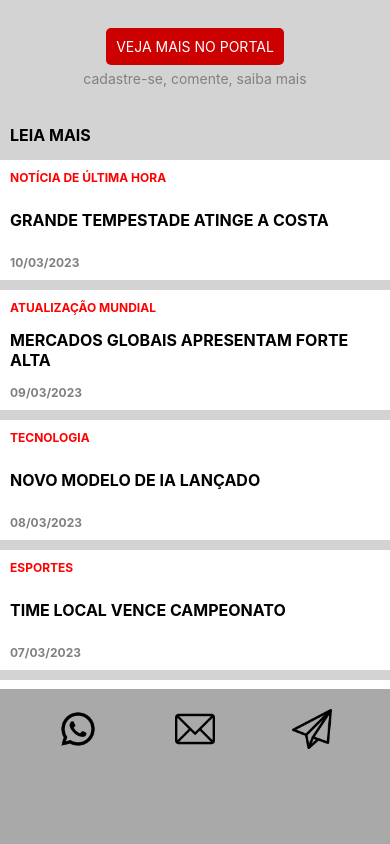
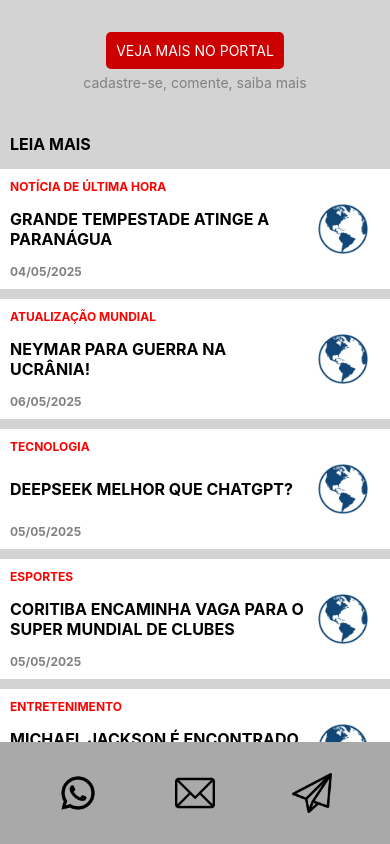
Before and after one commit to csvbandeira/programacao-mobile, a React Native app in the folder myApp/: screen / in a window 390 px wide. Built offline with nearby package versions, Linux system fonts and the light colour scheme.

Commit message:
fundamentos II - desafio 06 com correções

```diff
--- a/myApp/src/components/Body.js
+++ b/myApp/src/components/Body.js
@@ -7,28 +7,28 @@ const Body = () => {
 	const notices = [
 		{
 			title: "NOTÍCIA DE ÚLTIMA HORA",
-			news: "Grande tempestade atinge a costa",
-			date: "10/03/2023",
+			news: "Grande tempestade atinge a Paranágua",
+			date: "04/05/2025",
 		},
 		{
 			title: "ATUALIZAÇÃO MUNDIAL",
-			news: "Mercados globais apresentam forte alta",
-			date: "09/03/2023",
+			news: "Neymar para guerra na Ucrânia!",
+			date: "06/05/2025",
 		},
 		{
 			title: "TECNOLOGIA",
-			news: "Novo modelo de IA lançado",
-			date: "08/03/2023",
+			news: "DeepSeek melhor que ChatGPT?",
+			date: "05/05/2025",
 		},
 		{
 			title: "ESPORTES",
-			news: "Time local vence campeonato",
-			date: "07/03/2023",
+			news: "Coritiba encaminha vaga para o Super Mundial de Clubes",
+			date: "05/05/2025",
 		},
 		{
 			title: "ENTRETENIMENTO",
-			news: "Ator famoso anuncia novo filme",
-			date: "06/03/2023",
+			news: "Michael Jackson é encontrado em Xique-Xique, na Bahia",
+			date: "05/05/2025",
 		},
 	];
 
--- a/myApp/src/components/Card.js
+++ b/myApp/src/components/Card.js
@@ -1,13 +1,38 @@
-import { View, Text } from "react-native";
+import { View, Text, Image } from "react-native";
 
 import Style from "../styles/style";
 
 const Card = ({ title, news, date }) => {
 	return (
 		<View id="body" style={Style.card}>
-			<Text style={Style.title}>{title}</Text>
-			<Text style={Style.notice}>{news.toUpperCase()}</Text>
-			<Text style={Style.date}>{date}</Text>
+			<View
+				style={{
+					height: "100%",
+					width: "80%",
+					backgroundColor: "white",
+					display: "flex",
+					flexDirection: "column",
+					justifyContent: "space-between",
+					marginVertical: 5,
+				}}
+			>
+				<Text style={Style.title}>{title}</Text>
+				<Text style={Style.notice}>{news.toUpperCase()}</Text>
+				<Text style={Style.date}>{date}</Text>
+			</View>
+			<View
+				style={{
+					height: "100%",
+					width: "20%",
+					alignItems: "center",
+					justifyContent: "center",
+				}}
+			>
+				<Image
+					style={{ height: 50, width: 50 }}
+					source={require("./../../assets/img/image.png")}
+				/>
+			</View>
 		</View>
 	);
 };
--- a/myApp/src/styles/style.js
+++ b/myApp/src/styles/style.js
@@ -17,11 +17,11 @@ const Style = StyleSheet.create({
 		flex: 5,
 	},
 	footer: {
-		flex: 1,
+		flex: 0.5,
 		backgroundColor: "darkgray",
 		display: "flex",
 		flexDirection: "row",
-		alignItems: "flex-start",
+		alignItems: "center",
 		justifyContent: "space-around",
 		padding: 20,
 	},
@@ -30,8 +30,9 @@ const Style = StyleSheet.create({
 		backgroundColor: "white",
 		padding: 10,
 		display: "flex",
-		flexDirection: "column",
+		flexDirection: "row",
 		justifyContent: "space-between",
+		alignItems: "center",
 		marginVertical: 5,
 	},
 	title: {
@@ -49,13 +50,11 @@ const Style = StyleSheet.create({
 		fontWeight: "bold",
 		fontSize: 12,
 	},
-	icon: {},
 	bodyText: {
 		fontSize: 16,
 		fontWeight: "bold",
 		margin: 10,
 	},
-	scroll: {},
 });
 
 export default Style;
```
Also changed, not shown: myApp/assets/img/image.png (added).
